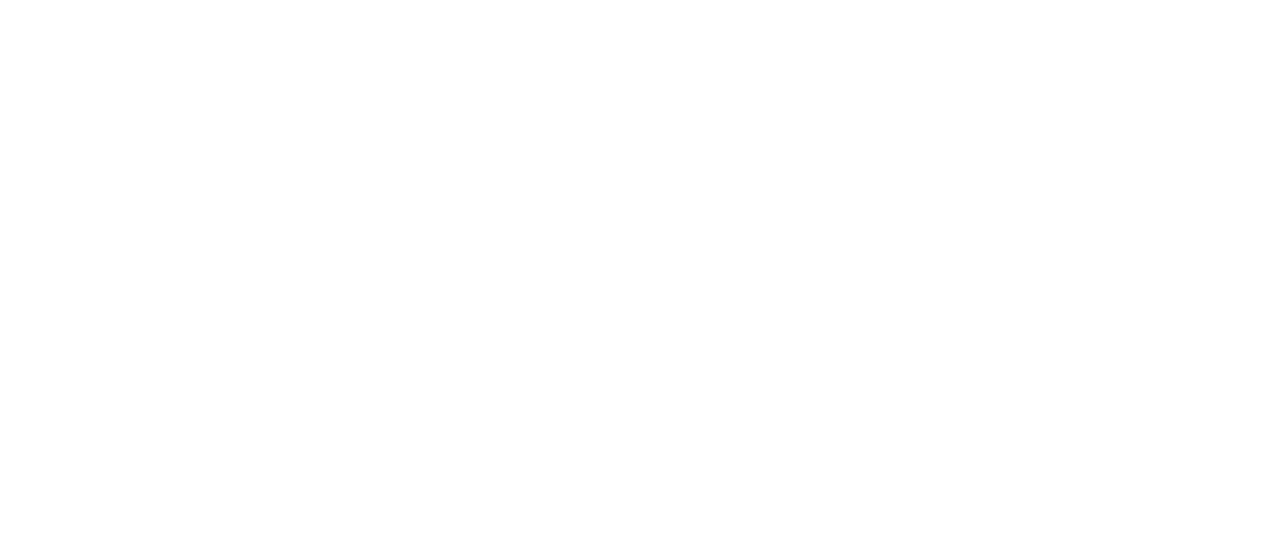
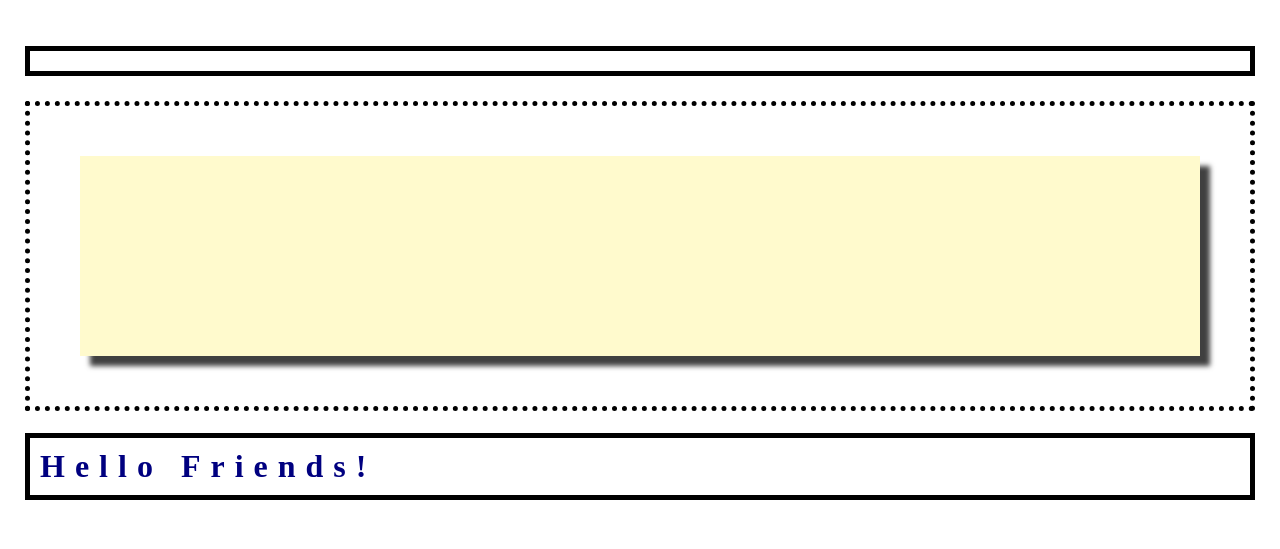
Before and after one commit to logan-y/Lab-HTML_CSS2, a plain HTML site: page drill-2/index.html in a window 1280 px wide. Drawn offline with Linux system fonts and the light colour scheme.

Commit message:
html lab eod commit 10/26

```diff
--- a/drill-1/index.css
+++ b/drill-1/index.css
@@ -12,10 +12,10 @@ h1 {
 }
 
 footer {
-    position: center;
+    position: fixed center;
     height: 10vh;
     background-color: #222222;
-
+    bottom: 0px;
     width: 80%;
     margin: 0 auto;
 }
--- a/drill-2/index.css
+++ b/drill-2/index.css
@@ -0,0 +1,46 @@
+body {
+    margin: 0;
+    padding: 25px;
+}
+
+h1 {
+    border: 5px solid black;
+    padding: 10px;
+    display: flex;
+    align-items: flex-end;
+    box-sizing: border-box;
+}
+
+
+.midContainer {
+    border: 5px dotted black;
+    padding: 50px;
+    margin-top: 25px;
+    box-sizing: border-box;
+}
+    #square-one {
+        height: 150px;
+        width: 50px;
+        background-color: blueviolet;
+    }
+
+    #square-two {
+        height: 200px;
+        width: 400px;
+        background-color: forestgreen;
+        margin: 0 50px;
+    }
+
+    #central-box {
+        width: 100%;
+        height: 200px;
+        background-color: lemonchiffon;
+        box-shadow: 10px 10px 5px 0px rgba(0,0,0,0.75);
+    }
+
+.bottomContainer h1{
+    width: 100%;
+    text-align: center;
+    color: navy;
+    letter-spacing: 10px;
+}
--- a/drill-2/index.html
+++ b/drill-2/index.html
@@ -0,0 +1,30 @@
+<!DOCTYPE html>
+<html lang="en">
+<head>
+    <meta charset="UTF-8">
+    <meta http-equiv="X-UA-Compatible" content="IE=edge">
+    <meta name="viewport" content="width=device-width, initial-scale=1.0">
+    <title>Document</title>
+    <link rel = "stylesheet" href = "index.css">
+
+</head>
+<body>
+
+    <h1 class = "top-container">
+        <div class = "square-one"></div>
+        <div class = "square-two"></div>
+        <div class="circle"></div>
+    </h1>
+
+    <main>
+        <div class = "midContainer">
+            <div id = "central-box"></div>
+        </div>
+    </main>
+
+    <div class = "bottomContainer">
+        <h1>Hello Friends!</h1>
+    </div>
+
+</body>
+</html>
```
